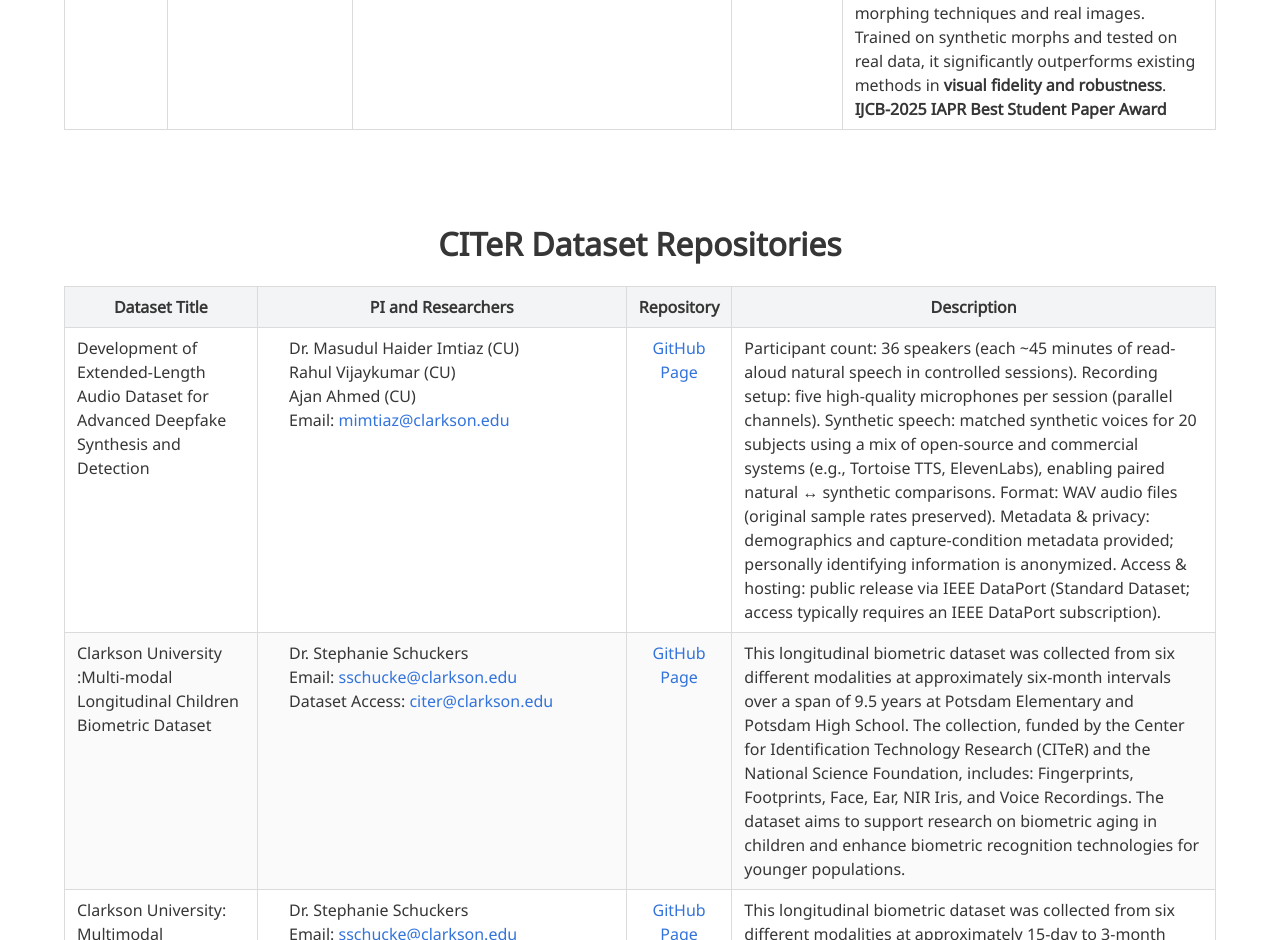
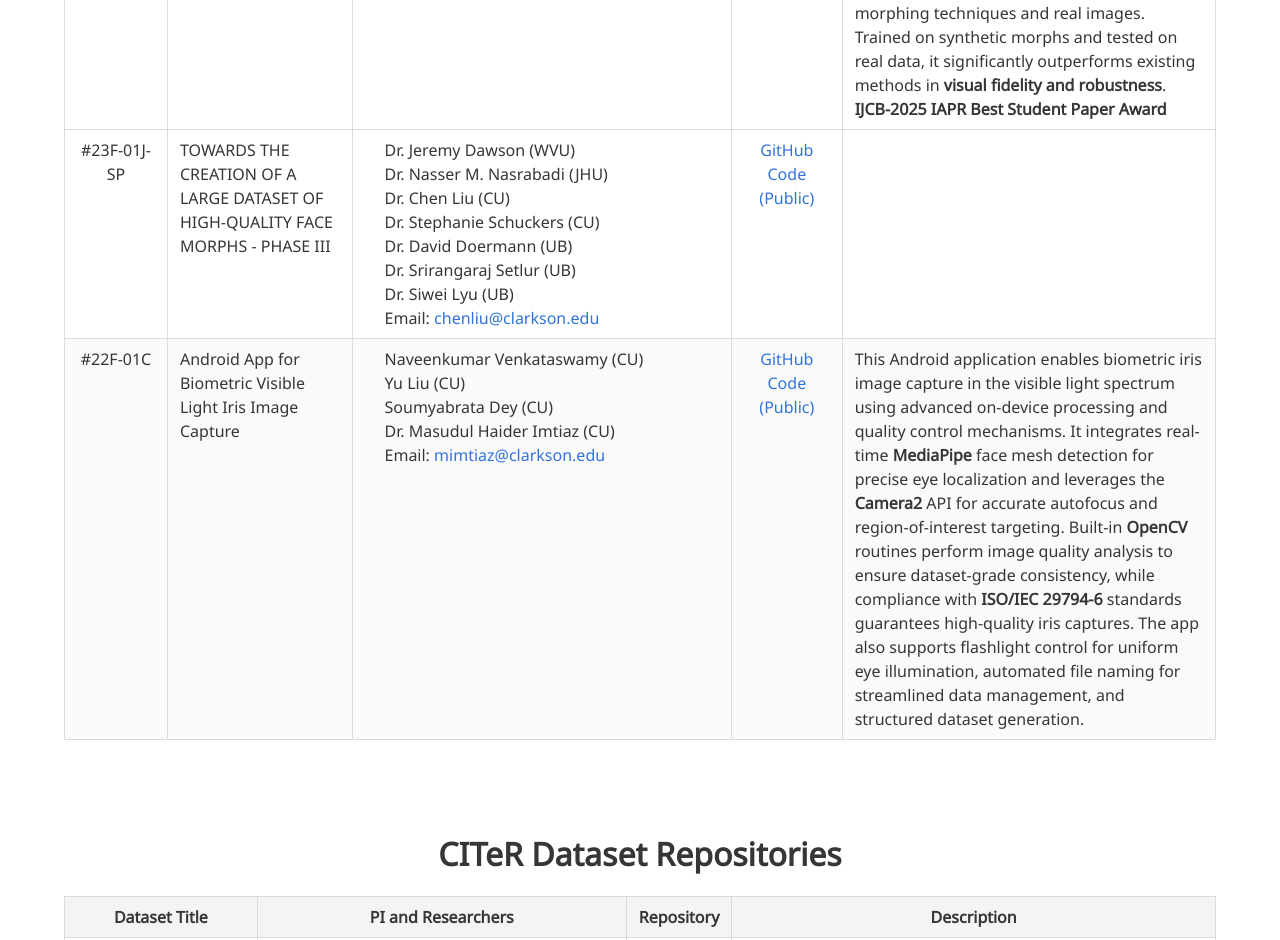
Before and after one commit to CITeR-Research/CITeR-Projects-Page, a plain HTML site: page docs/index.html in a window 1280 px wide. Shown: the part 3840-4780 px from the top of the page. Drawn offline with nearby package versions, Linux system fonts and the light colour scheme; some icons are missing; a web font is replaced by a local one.

Commit message:
all the entries added'

```diff
--- a/docs/index.html
+++ b/docs/index.html
@@ -470,16 +470,16 @@
               </td>
               <td>
                 This GitHub repository provides a MATLAB-based pipeline for age-adaptive fingerprint scaling. A
-                regression script fits
-                polynomial models to Preciozzi’s published scale factors (ages 1, 2, 5–9 yrs) and adulthood, then
-                predicts missing
-                values for ages 3, 4, and 10–17 based on the best-fitting model. A rescaling function applies each
-                subject’s
-                age-specific scale factor via bicubic interpolation to normalize ridge spacing to an adult reference (~9
-                px @ 500 ppi).
-                Finally, a batch script reads enrollment ages from Excel, processes all images in a directory tree, and
-                outputs scaled
-                prints in a parallel folder structure—ensuring compatibility with commercial fingerprint matchers.
+                regression script fits polynomial models to Preciozzi’s published scale factors (ages 1, 2, 5–9 yrs) and
+                adulthood, then
+                predicts missing values for ages 3, 4, and 10–17 based on the best-fitting model. A rescaling function
+                applies each
+                subject’s age-specific scale factor via bicubic interpolation to normalize ridge spacing to an adult
+                reference (~9
+                px @ 500 ppi). Finally, a batch script reads enrollment ages from Excel, processes all images in a
+                directory tree, and
+                outputs scaled prints in a parallel folder structure—ensuring compatibility with commercial fingerprint
+                matchers.
               </td>
             </tr>
 
@@ -529,12 +529,10 @@
               </td>
               <td>
                 This repository contains code for training a model that produces a unified score to assess face image
-                quality,
-                integrating multiple quality factors into a single metric. The implementation aligns with the ISO/IEC
-                29794-5
-                specification for biometric image quality evaluation and supports extensibility for research and
-                benchmarking
-                across different datasets.
+                quality, integrating multiple quality factors into a single metric. The implementation aligns with the
+                ISO/IEC
+                29794-5 specification for biometric image quality evaluation and supports extensibility for research and
+                benchmarking across different datasets.
               </td>
             </tr>
 
@@ -563,7 +561,7 @@
             <!-- Add more project rows below -->
 
             <tr>
-              <td class="has-text-centered">21F-01M</td>
+              <td class="has-text-centered">#21F-01M</td>
               <td>diffDeMorph: Extending Reference-Free Demorphing to Unseen Faces</td>
               <td>
                 <ul style="margin:0; padding-left:1.2em; list-style:none;">
@@ -589,7 +587,7 @@
             </tr>
 
             <tr>
-              <td class="has-text-centered">21F-01M</td>
+              <td class="has-text-centered">#21F-01M</td>
               <td>Facial Demorphing from a Single Morph Using a Latent Conditional GAN</td>
               <td>
                 <ul style="margin:0; padding-left:1.2em; list-style:none;">
@@ -611,9 +609,79 @@
                 The method addresses morph replication and generalization issues by decomposing morphs in latent space,
                 enabling recovery of constituent faces created using unseen morphing techniques and real images.
                 Trained on synthetic morphs and tested on real data, it significantly outperforms existing methods in
-                <strong>visual fidelity and robustness</strong>. <br> <strong>IJCB-2025 IAPR Best Student Paper Award</strong>
-              </td>
-            </tr>
+                <strong>visual fidelity and robustness</strong>. <br> <strong>IJCB-2025 IAPR Best Student Paper
+                  Award</strong>
+              </td>
+            </tr>
+
+            <tr>
+
+
+
+            <tr>
+              <td class="has-text-centered">#23F-01J-SP</td>
+              <td>TOWARDS THE CREATION OF A LARGE DATASET OF HIGH-QUALITY FACE MORPHS - PHASE III </td>
+              <td>
+                <ul style="margin:0; padding-left:1.2em; list-style:none;">
+                  <li style="white-space:nowrap;">Dr. Jeremy Dawson (WVU)</li>
+                  <li style="white-space:nowrap;">Dr. Nasser M. Nasrabadi (JHU)</li>
+                  <li style="white-space:nowrap;">Dr. Chen Liu (CU)</li>
+                  <li style="white-space:nowrap;">Dr. Stephanie Schuckers (CU)</li>
+                  <li style="white-space:nowrap;">Dr. David Doermann (UB)</li>
+                  <li style="white-space:nowrap;">Dr. Srirangaraj Setlur (UB)</li>
+                  <li style="white-space:nowrap;">Dr. Siwei Lyu (UB)</li>
+                  <li style="white-space:nowrap;">Email: <a href="mailto:chenliu@clarkson.edu">chenliu@clarkson.edu</a>
+                  </li>
+                </ul>
+              </td>
+              <td class="has-text-centered">
+                <a href="https://github.com/zblasingame/Greedy-DiM" target="_blank" rel="noopener">
+                  GitHub Code <br>
+                  (Public)
+                </a>
+              </td>
+              <td>
+                <!-- Description placeholder -->
+              </td>
+            </tr>
+
+            <tr>
+              <td class="has-text-centered">#22F-01C</td>
+              <td>Android App for Biometric Visible Light Iris Image Capture</td>
+              <td>
+                <ul style="margin:0; padding-left:1.2em; list-style:none;">
+                  <li style="white-space:nowrap;">Naveenkumar Venkataswamy (CU)</li>
+                  <li style="white-space:nowrap;">Yu Liu (CU)</li>
+                  <li style="white-space:nowrap;">Soumyabrata Dey (CU)</li>
+                  <li style="white-space:nowrap;">Dr. Masudul Haider Imtiaz (CU)</li>
+                  <li style="white-space:nowrap;">Email: <a href="mailto:mimtiaz@clarkson.edu">mimtiaz@clarkson.edu</a>
+                  </li>
+                </ul>
+              </td>
+              <td class="has-text-centered">
+                <a href="https://github.com/naveengv7/IrisQualityCapture" target="_blank" rel="noopener">
+                  GitHub Code <br>
+                  (Public)
+                </a>
+              </td>
+              <td>
+                This Android application enables biometric iris image capture in the visible light spectrum using
+                advanced on-device processing and quality control mechanisms. It integrates real-time
+                <strong>MediaPipe</strong> face mesh
+                detection for precise eye localization and leverages the <strong>Camera2</strong> API for accurate
+                autofocus and
+                region-of-interest targeting. Built-in <strong>OpenCV</strong> routines perform image quality analysis
+                to ensure
+                dataset-grade consistency, while compliance with <strong>ISO/IEC 29794-6</strong> standards guarantees
+                high-quality
+                iris captures. The app also supports flashlight control for uniform eye illumination, automated file
+                naming for
+                streamlined data management, and structured dataset generation.
+              </td>
+            </tr>
+
+
+
 
 
           </tbody>
```
